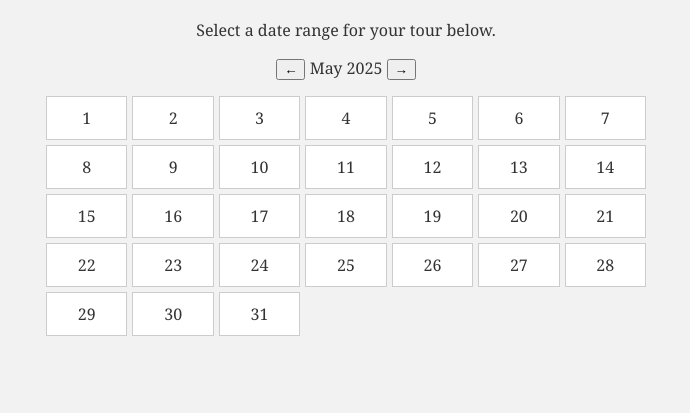
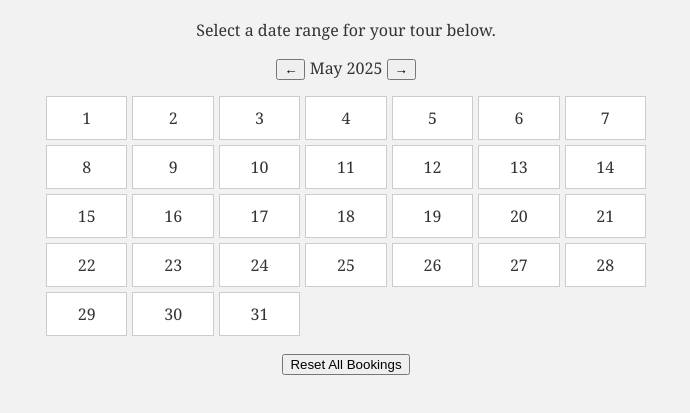
Before and after one commit to saltyj3sus/amsterdam-tours, a plain HTML site: page index.html in a window 1280 px wide. Shown: the part 107-520 px from the top of the page, without its empty margins (294-984 px from the left). Drawn offline with nearby package versions, Linux system fonts and the light colour scheme.

Commit message:
Update index.html reset internal storage

```diff
--- a/index.html
+++ b/index.html
@@ -14,6 +14,7 @@
     <button id="next-month">→</button>
   </div>
   <div id="calendar"></div>
+  <button id="reset-bookings">Reset All Bookings</button>
   <div id="range-display"></div>
   <button id="download-pdf" style="display:none;">Download Booking PDF</button>
 
```
